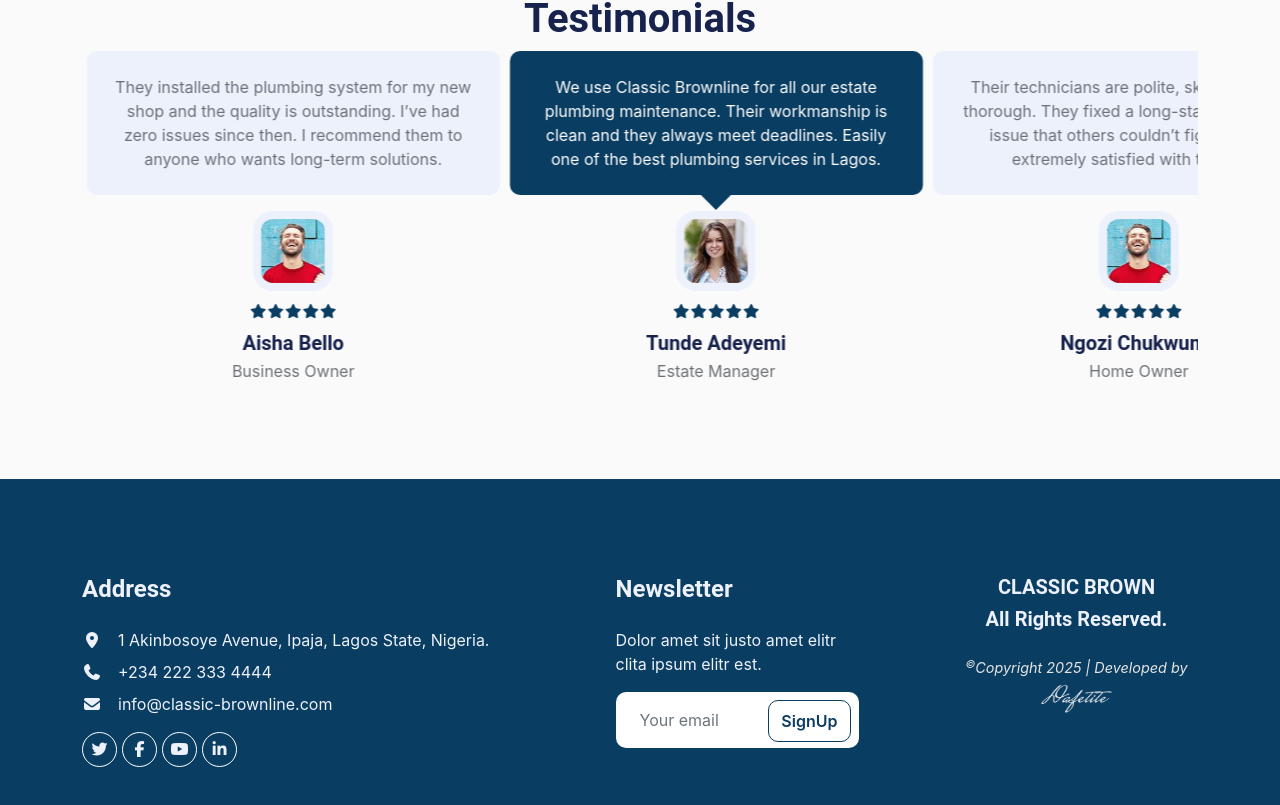
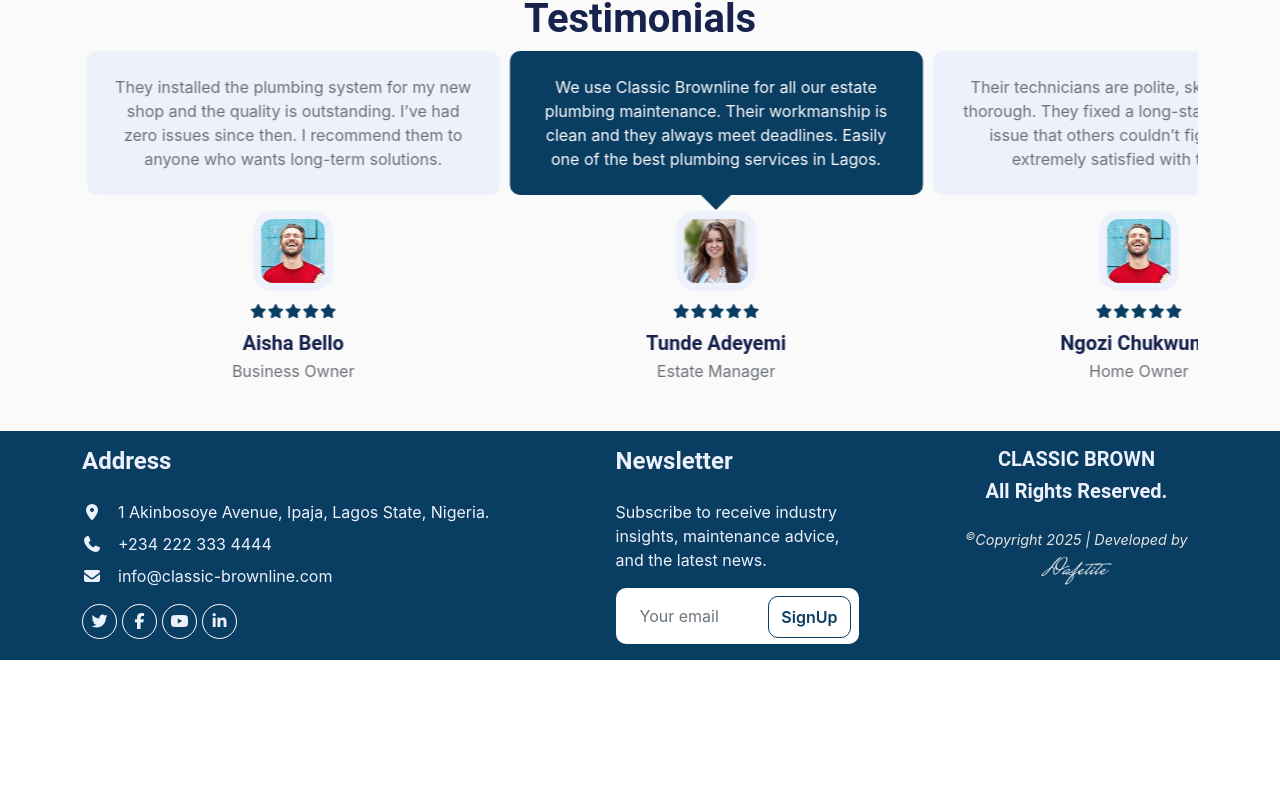
Before and after one commit to DafetiteOgaga/classic_brownline_plumbing_services, a React (Create React App) app in the folder classic_brownline_plumbing_services_website/: page / in a window 1280 px wide. Shown: the part 2947-3752 px from the top of the page. After the commit the page ends 3607 px from the top, so only its background shows below. Built offline with nearby package versions, Linux system fonts and the light colour scheme.

Commit message:
footer.js: minor fixes

```diff
--- a/classic_brownline_plumbing_services_website/src/components/modularComponents/footer.js
+++ b/classic_brownline_plumbing_services_website/src/components/modularComponents/footer.js
@@ -3,8 +3,8 @@ import { DafetiteFooter } from "../../hooks/dafetiteFooter/dafetiteFooter"
 
 function Footer({address, phoneNumber1, email}) {
 	return (
-		<div className="container-fluid bg-primary text-light footer pt-5 mt-5 wow fadeIn" data-wow-delay="0.1s">
-			<div className="container py-5">
+		<div className="container-fluid bg-primary text-light footer wow fadeIn" data-wow-delay="0.1s">
+			<div className="container py-3">
 				<div className="row g-5 justify-content-between">
 					<div className="col-lg-5 col-md-6">
 						<h4 className="text-light mb-4">Address</h4>
@@ -35,7 +35,7 @@ function Footer({address, phoneNumber1, email}) {
 					</div> */}
 					<div className="col-lg-3 col-md-6">
 						<h4 className="text-light mb-4">Newsletter</h4>
-						<p>Dolor amet sit justo amet elitr clita ipsum elitr est.</p>
+						<p>Subscribe to receive industry insights, maintenance advice, and the latest news.</p>
 						<div className="position-relative mx-auto max-h-400">
 							<input className="form-control border-0 w-100 py-3 ps-4 pe-5 border-radius-10" type="text" placeholder="Your email" />
 							<button type="button" className="btn btn-primary-color py-2 position-absolute top-0 end-0 mt-2 me-2 border-radius-10">SignUp</button>
```
